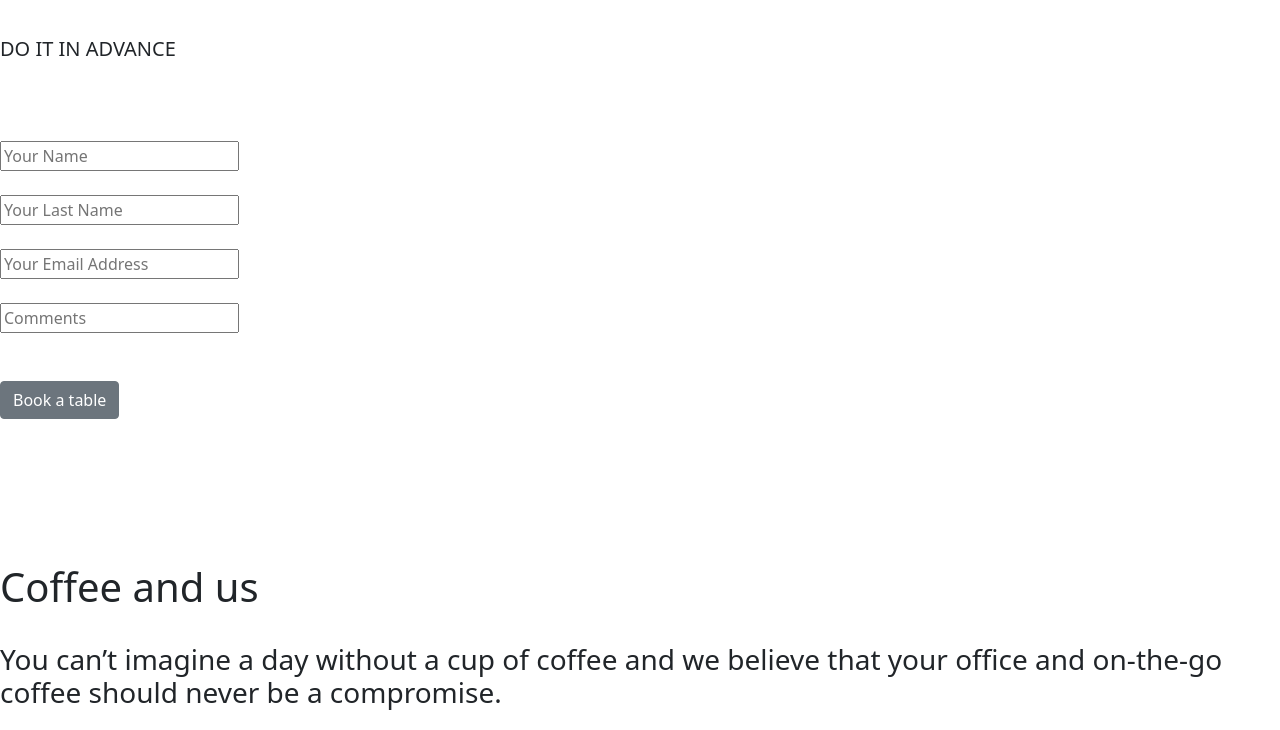
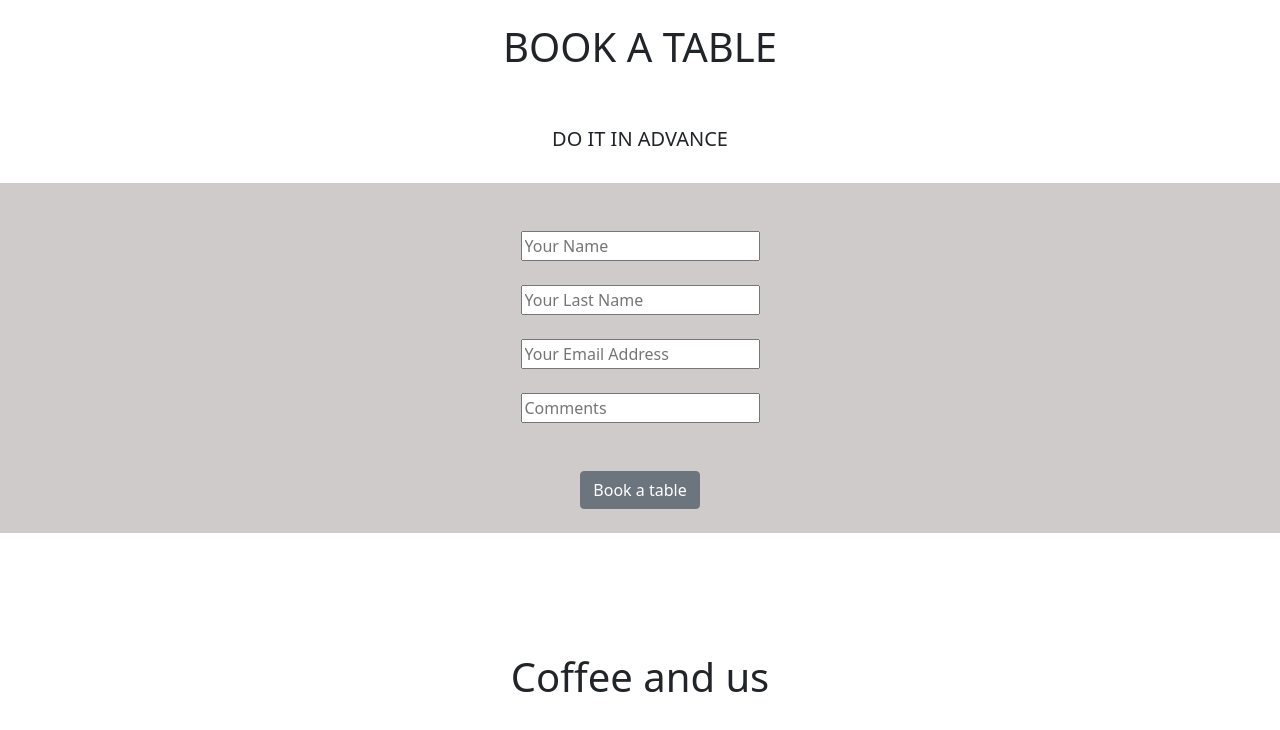
Before and after one commit to athiramuralipv/coff, a plain HTML site: page index.html in a window 1280 px wide. Shown: the part 679-1409 px from the top of the page. Drawn offline with nearby package versions, Linux system fonts and the light colour scheme.

Commit message:
cofee to index

```diff
--- a/coffee.html
+++ b/index.html
@@ -6,7 +6,7 @@
   <meta http-equiv="X-UA-Compatible" content="IE=edge">
   <meta name="viewport" content="width=device-width, initial-scale=1.0">
   <title>Document</title>
-  <link rel="stylesheet" href="./HotGrind.css">
+  <link rel="stylesheet" href="./index.css">
   <!-- bootstrap link -->
   <link href="https://cdn.jsdelivr.net/npm/bootstrap@5.1.3/dist/css/bootstrap.min.css" rel="stylesheet"
     integrity="sha384-1BmE4kWBq78iYhFldvKuhfTAU6auU8tT94WrHftjDbrCEXSU1oBoqyl2QvZ6jIW3" crossorigin="anonymous">
```
Also changed, not shown: index.css (renamed from coffee.css).
